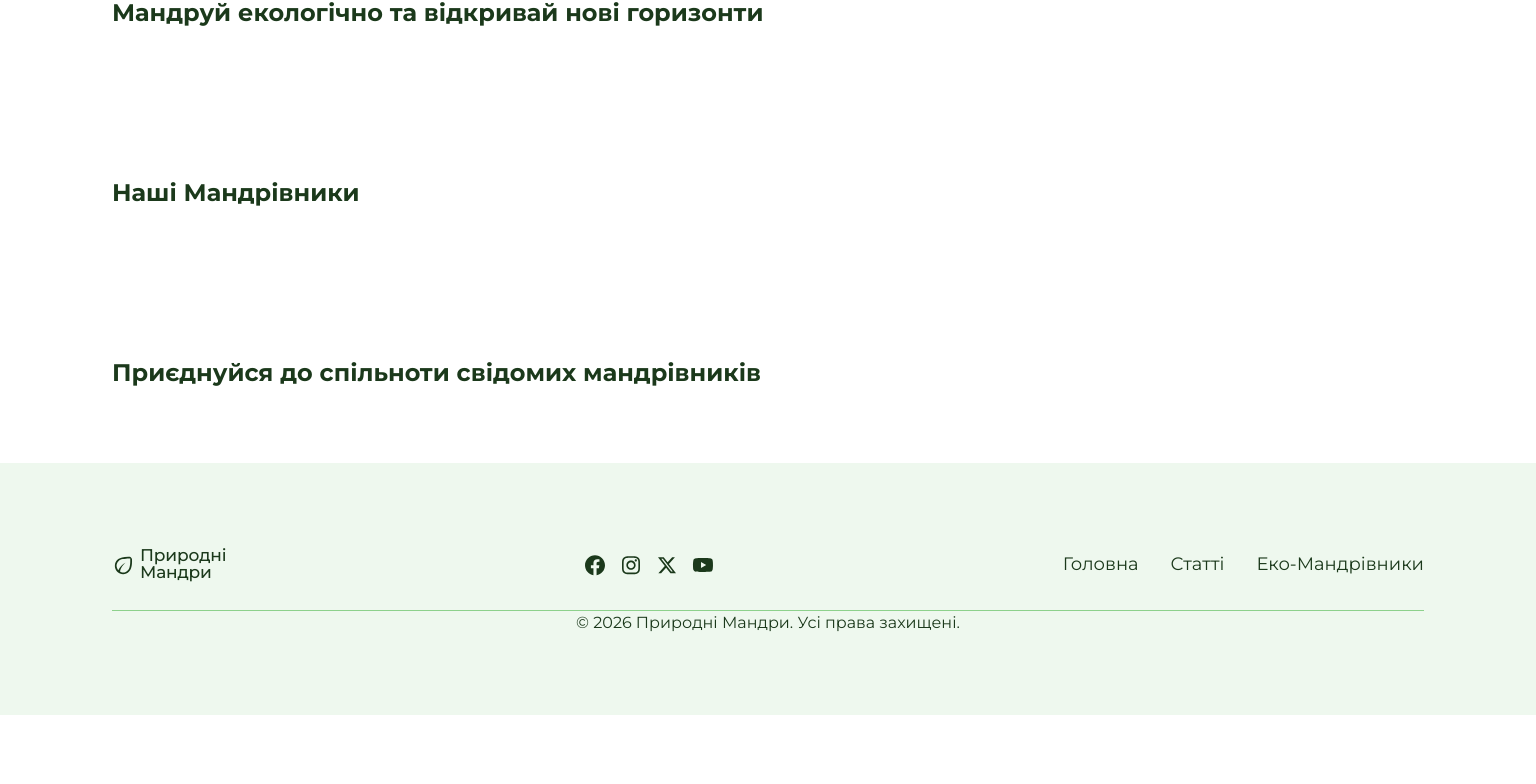
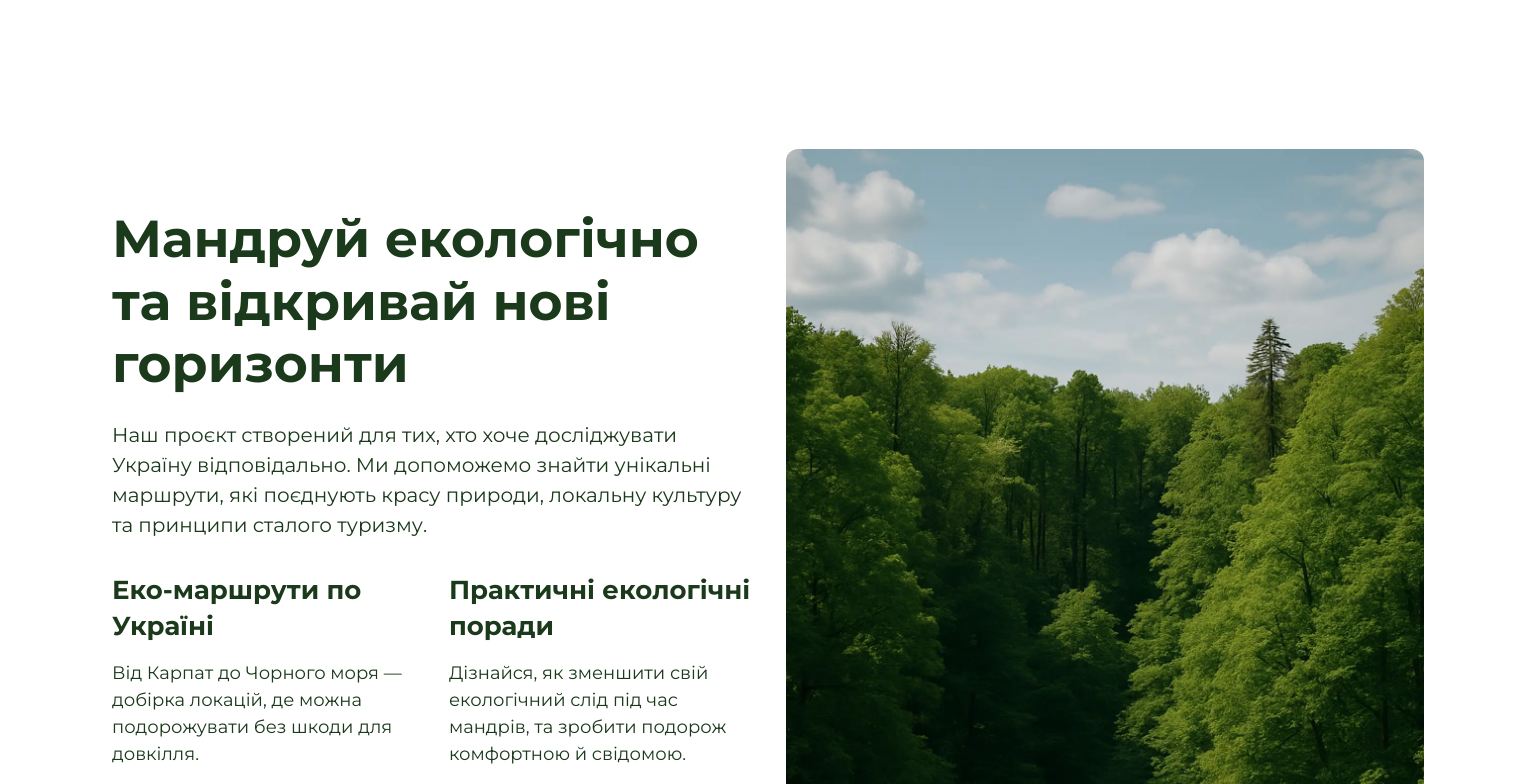
Before and after one commit to YshTi/project-TerraCode_FE, a Next.js app: page / in a window 1536 px wide. Shown: the part 509-1293 px from the top of the page. Before the commit the page ends 1224 px from the top, so only its background shows below. Built offline with nearby package versions, Linux system fonts and the light colour scheme; no server answers.

Commit message:
feat: add about section

```diff
--- a/src/components/about/about.module.css
+++ b/src/components/about/about.module.css
@@ -0,0 +1,100 @@
+.about {
+    padding-block: 48px;
+}
+
+.aboutWrapper {
+    display: flex;
+    flex-direction: column;
+    gap: 24px;
+    align-items: center;
+}
+
+.aboutTitle {
+    margin-bottom: 24px;
+    max-width: 660px;
+}
+
+.aboutDescription {
+    font-size: 16px;
+}
+
+.aboutList {
+    display: flex;
+    flex-direction: column;
+    gap: 24px;
+    margin-top: 40px;
+}
+
+.aboutItem {
+    display: flex;
+    flex-direction: column;
+    gap: 16px;
+}
+
+.aboutText {
+    font-size: 16px;
+}
+
+.aboutImg {
+    border-radius: 12px;
+    overflow: hidden;
+    height: 410px;
+}
+
+.aboutImg img{
+    min-height: 100%;
+}
+
+@media screen and (min-width: 768px) {
+    .about {
+        padding-block: 64px;
+    }
+
+    .aboutList {
+        flex-direction: row;
+    }
+
+    .aboutItem {
+        max-width: 50%;
+        width: 100%;
+    }
+
+    .aboutImg img{
+        transform: translateY(-150px);
+    }
+}
+
+@media screen and (min-width: 1440px) {
+    .about {
+        padding-block: 112px;
+    }
+
+    .aboutWrapper {
+        flex-direction: row;
+    }
+
+    .aboutContent {
+        max-width: 50%;
+        width: 100%;
+    }
+
+    .aboutList {
+        margin-top: 32px;
+    }
+
+    .aboutDescription {
+        font-size: 20px;
+    }
+
+    .aboutText {
+        font-size: 18px;
+    }
+
+    .aboutImg {
+        height: auto;
+    }
+
+    .aboutImg img{
+        transform: none;
+    }
+}
--- a/src/components/about/about.tsx
+++ b/src/components/about/about.tsx
@@ -1,11 +1,31 @@
 import { Container } from "@/components/container/container";
-import styles from "./about.module.css";
+
+import styles from './about.module.css';
+
 
 export function About() {
   return (
-    <section className="section">
+    <section className={styles.about}>
       <Container>
-        <h2>Мандруй екологічно та відкривай нові горизонти</h2>
+        <div className={styles.aboutWrapper}>
+          <div className={styles.aboutContent}>
+            <h2 className={styles.aboutTitle}>Мандруй екологічно та відкривай нові горизонти</h2>
+            <p className={styles.aboutDescription}>Наш проєкт створений для тих, хто хоче досліджувати Україну відповідально. Ми допоможемо знайти унікальні маршрути, які поєднують красу природи, локальну культуру та принципи сталого туризму.</p>
+            <ul className={styles.aboutList}>
+              <li className={styles.aboutItem}>
+                <h4>Еко-маршрути по Україні</h4>
+                <p className={styles.aboutText}>Від Карпат до Чорного моря — добірка локацій, де можна подорожувати без шкоди для довкілля.</p>
+              </li>
+              <li className={styles.aboutItem}>
+                <h4>Практичні екологічні поради</h4>
+                <p className={styles.aboutText}>Дізнайся, як зменшити свій екологічний слід під час мандрів, та зробити подорож комфортною й свідомою.</p>
+              </li>
+            </ul>
+          </div>
+          <div className={styles.aboutImg}>
+            <img src="/images/about-img.webp" alt="about-img" />
+          </div>
+        </div>
       </Container>
     </section>
   );
--- a/src/styles/global.css
+++ b/src/styles/global.css
@@ -36,8 +36,45 @@ a {
         opacity 200ms ease;
 }
 
+h1 {
+    font-size: 32px;
+    line-height: 1.1;
+}
+
+h2 {
+    font-size: 28px;
+    line-height: 1.2;
+}
+
+h4 {
+    font-size: 18px;
+    line-height: 1.4;
+}
+
+@media screen and (min-width: 768px) {
+    h1 {
+        font-size: 47px;
+    }
+
+    h2 {
+        font-size: 43px;
+    }
+}
+
 @media screen and (min-width: 1440px) {
     .section{
         padding-block: 72px;
     }
+
+    h1 {
+        font-size: 56px;
+    }
+
+    h2 {
+        font-size: 52px;
+    }
+
+    h4 {
+        font-size: 26px;
+    }
 }
```
Also changed, not shown: public/images/about-img.webp (added).
